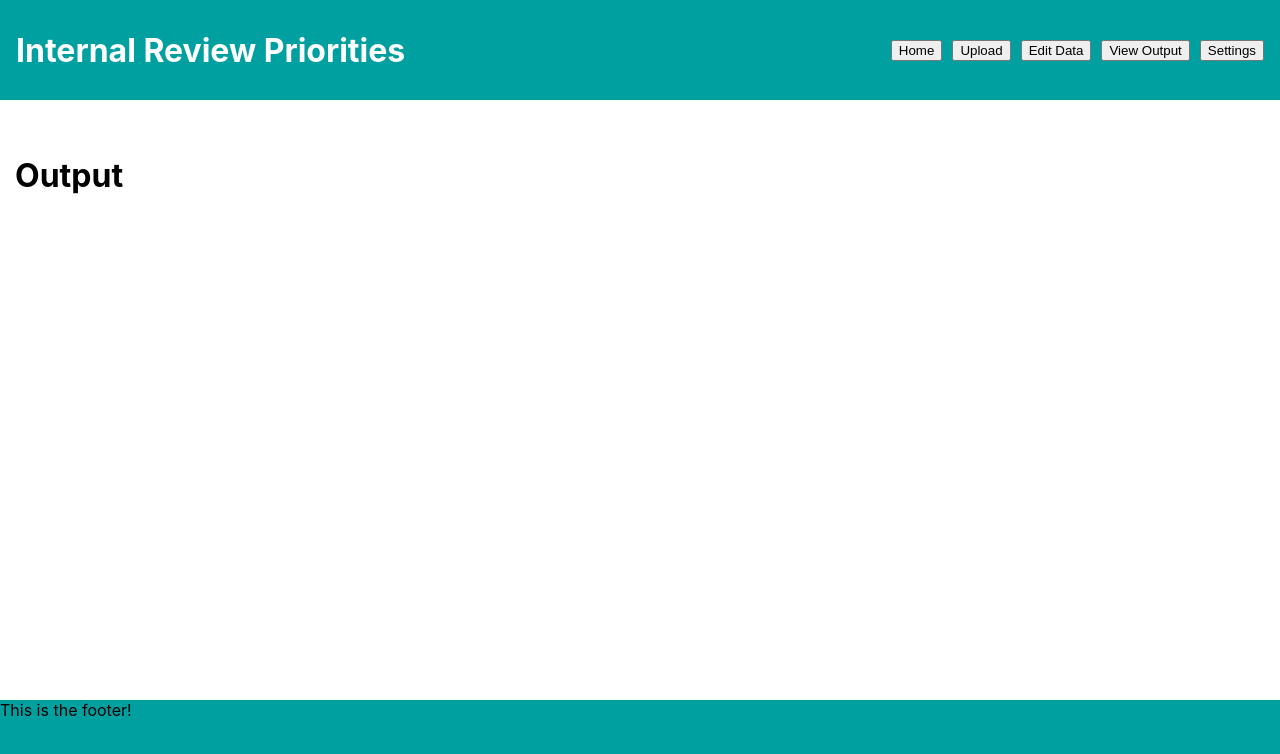
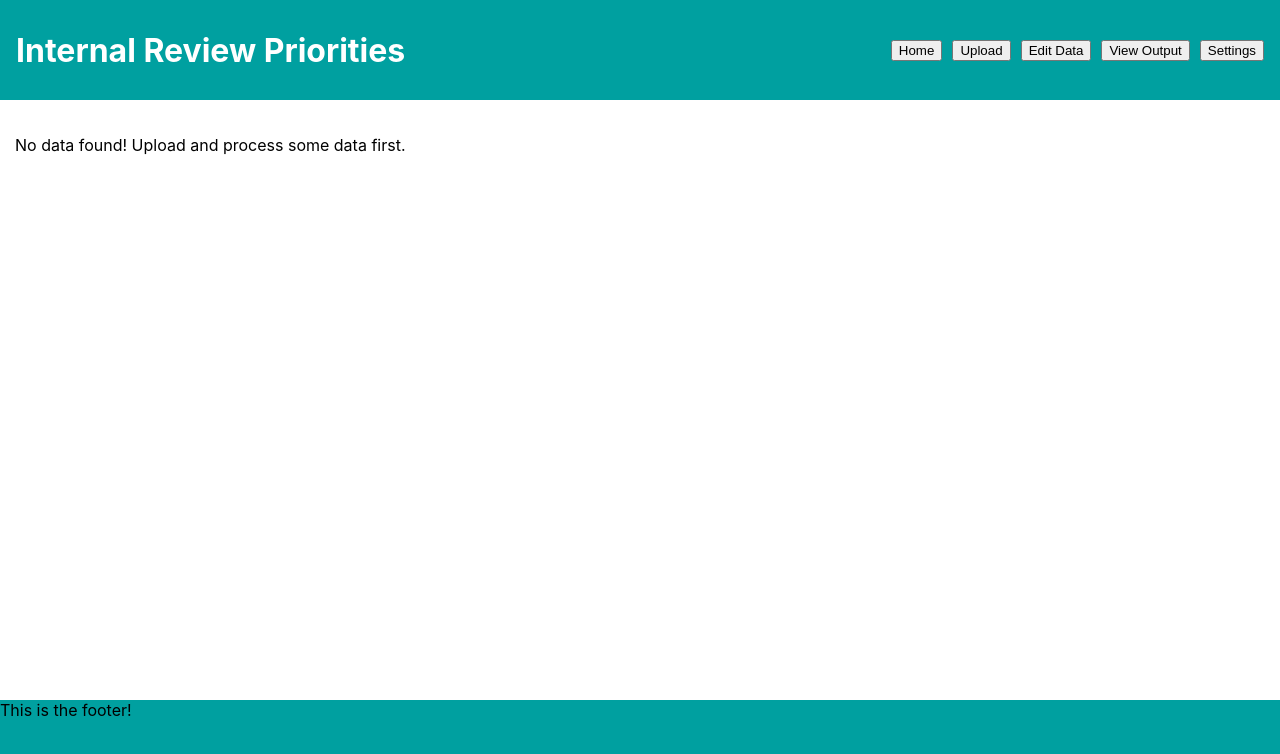
Before and after one commit to Sullivown/internal-review-priorities, a React (Create React App) app: page / in a window 1280 px wide. Both pictures are taken after a click on the button "View Output". Shown: the top 754 px of the page. Built offline with nearby package versions, Linux system fonts and the light colour scheme.

Commit message:
add calculate total scores function

```diff
--- a/package.json
+++ b/package.json
@@ -6,6 +6,7 @@
     "@testing-library/jest-dom": "^5.16.4",
     "@testing-library/react": "^13.2.0",
     "@testing-library/user-event": "^13.5.0",
+    "lodash": "^4.17.21",
     "react": "^18.1.0",
     "react-dom": "^18.1.0",
     "react-scripts": "5.0.1",
--- a/src/App.js
+++ b/src/App.js
@@ -2,6 +2,10 @@ import React from 'react';
 import Header from './components/Header';
 import Main from './components/Main';
 import Footer from './components/Footer';
+import calculateScores from './helpers/calculateScores';
+
+import statusRef from './mappingFunctions/statusRef';
+import copyValue from './mappingFunctions/copyValue';
 
 import './styles/App.css';
 
@@ -12,12 +16,19 @@ class App extends React.Component {
 		this.state = {
 			currentView: 'home',
 			rawData: null,
-			functionMapping: {},
+			functionMapping: {
+				id: copyValue,
+				title: copyValue,
+				writer: copyValue,
+				statusRef: statusRef,
+				isShapshot: null,
+			},
 			processedData: null,
 		};
 
 		this.changeView = this.changeView.bind(this);
 		this.updateRawData = this.updateRawData.bind(this);
+		this.updateProcessedData = this.updateProcessedData.bind(this);
 	}
 
 	changeView = (view) => {
@@ -32,11 +43,12 @@ class App extends React.Component {
 		});
 	};
 
-	updateProcessedData = (data) => {
-		console.log(data);
-		this.setState({
-			processedData: data,
-		});
+	updateProcessedData = () => {
+		const processedData = calculateScores(
+			this.state.rawData,
+			this.state.functionMapping
+		);
+		this.setState({ processedData: processedData });
 	};
 
 	render() {
--- a/src/components/EditDataView.js
+++ b/src/components/EditDataView.js
@@ -36,7 +36,7 @@ class EditDataView extends React.Component {
 					<button
 						type='button'
 						onClick={() => {
-							this.props.processData('some data!');
+							this.props.updateProcessedData();
 						}}
 					>
 						Calulate Priotities
--- a/src/components/Main.js
+++ b/src/components/Main.js
@@ -32,7 +32,7 @@ class Main extends React.Component {
 							<EditDataView
 								data={rawData}
 								updateRawData={updateRawData}
-								processData={updateProcessedData}
+								updateProcessedData={updateProcessedData}
 							/>
 						),
 						output: <OutputView data={processedData} />,
--- a/src/components/OutputView.js
+++ b/src/components/OutputView.js
@@ -1,4 +1,5 @@
 import React from 'react';
+import uniqid from 'uniqid';
 
 class OutputView extends React.Component {
 	constructor(props) {
@@ -9,9 +10,56 @@ class OutputView extends React.Component {
 		};
 	}
 	render() {
+		const { data } = this.props;
+
+		if (!data) {
+			return (
+				<div>No data found! Upload and process some data first.</div>
+			);
+		}
+
+		const headings = data[0];
+
 		return (
 			<div>
 				<h1>Output</h1>
+				<table>
+					<thead>
+						<tr>
+							{headings.map((item) => {
+								return <th key={uniqid()}>{item}</th>;
+							})}
+						</tr>
+					</thead>
+					<tbody>
+						{data.map((row, rowIndex) => {
+							if (rowIndex !== 0) {
+								return (
+									<tr key={uniqid()}>
+										{row.map((cell, cellIndex) => {
+											return (
+												<td
+													key={uniqid()}
+													contentEditable='true'
+													suppressContentEditableWarning={
+														true
+													}
+													onBlur={this.handleChange}
+													data-row={rowIndex}
+													data-col={cellIndex}
+												>
+													{cell}
+												</td>
+											);
+										})}
+									</tr>
+								);
+							} else {
+								return null;
+							}
+						})}
+					</tbody>
+				</table>
 			</div>
 		);
 	}
--- a/src/helpers/CSVToArray.js
+++ b/src/helpers/CSVToArray.js
@@ -1,4 +1,5 @@
 // Attribution: https://www.bennadel.com/blog/1504-ask-ben-parsing-csv-strings-with-javascript-exec-regular-expression-command.htm
+import uniqid from 'uniqid';
 
 function CSVToArray(strData, strDelimiter) {
 	// Check to see if the delimiter is defined. If not,
--- a/src/helpers/calculateScores.js
+++ b/src/helpers/calculateScores.js
@@ -1,5 +1,46 @@
-function calculateScores() {
+import _ from 'lodash';
+
+function calculateScores(data, mappings) {
 	console.log('Calculating scores....');
+	const dataCopy = _.cloneDeep(data);
+	dataCopy[0].push('total');
+	const headings = dataCopy[0];
+
+	dataCopy.shift();
+
+	let processedData = [];
+	processedData.push(headings);
+
+	for (let i = 1; i < dataCopy.length; i++) {
+		// Calculate score for individual rows
+		let temp = [];
+		for (let j = 0; j < dataCopy[i].length; j++) {
+			const currentCol = headings[j];
+			const metricFunction = mappings[currentCol];
+			let output;
+			if (metricFunction) {
+				output = metricFunction(dataCopy[i][j]);
+			} else {
+				output = null;
+			}
+
+			temp.push(output);
+		}
+
+		// Total all scores for a given row
+		const totalScore = temp.reduce((total, item) => {
+			if (mappings[item] !== null && Number.isInteger(item)) {
+				return total + item;
+			}
+			return total;
+		}, 0);
+
+		temp.push(totalScore);
+
+		processedData.push(temp);
+	}
+
+	return processedData;
 }
 
 export default calculateScores;
--- /dev/null
+++ b/src/mappingFunctions/copyValue.js
@@ -0,0 +1,5 @@
+function copyValue(data) {
+	return data;
+}
+
+export default copyValue;
--- /dev/null
+++ b/src/mappingFunctions/statusRef.js
@@ -0,0 +1,19 @@
+function stausRef(value) {
+	let score = 0;
+	if (value === 'awaiting-final-proof') {
+		score = 10;
+	}
+	if (value === 'ready-for-internal-review') {
+		score = 5;
+	}
+	if (value === 'ready-to-go-live') {
+		score = 1;
+	}
+	if (value === 'rstarted') {
+		score = 3;
+	}
+
+	return score;
+}
+
+export default stausRef;
```
Also changed, not shown: src/helpers/mapFunctionsToData.js (added, +11 -0 lines), 1 other file (tests, documents, lock files or other folders).
